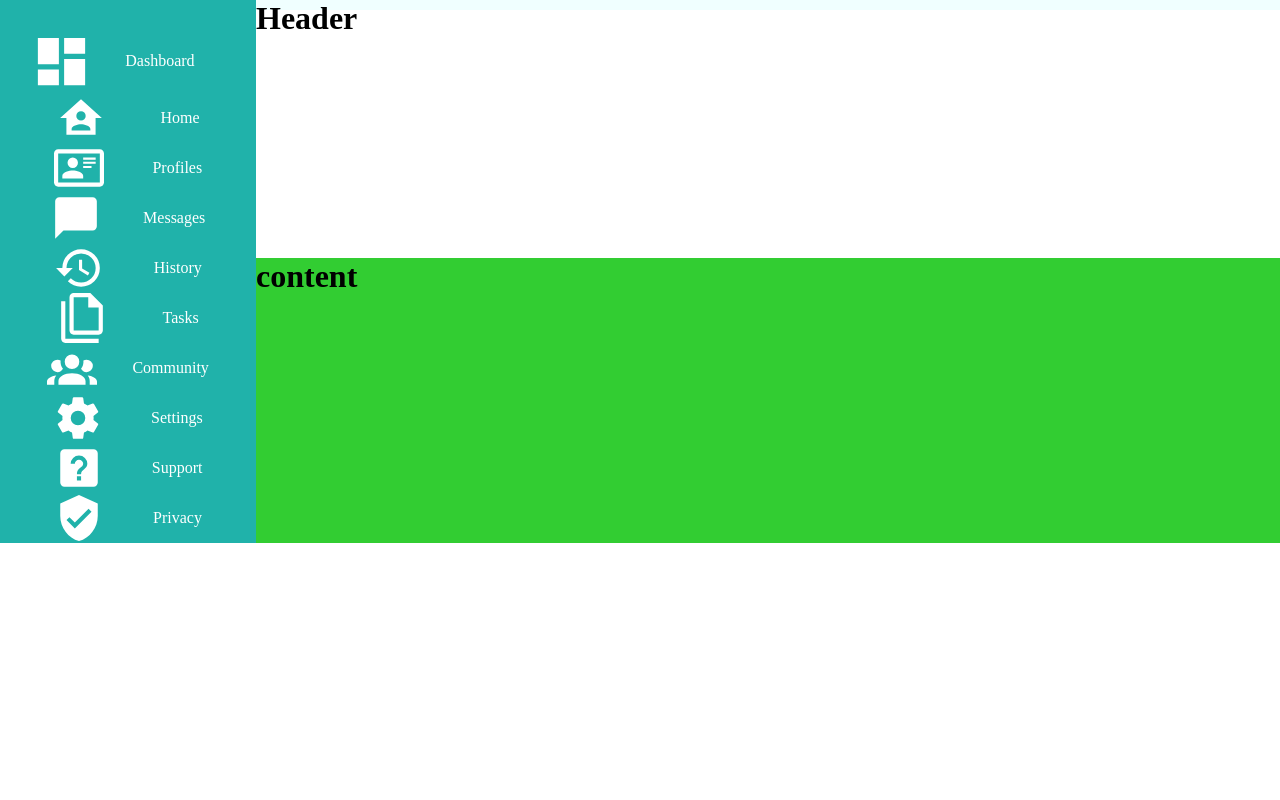
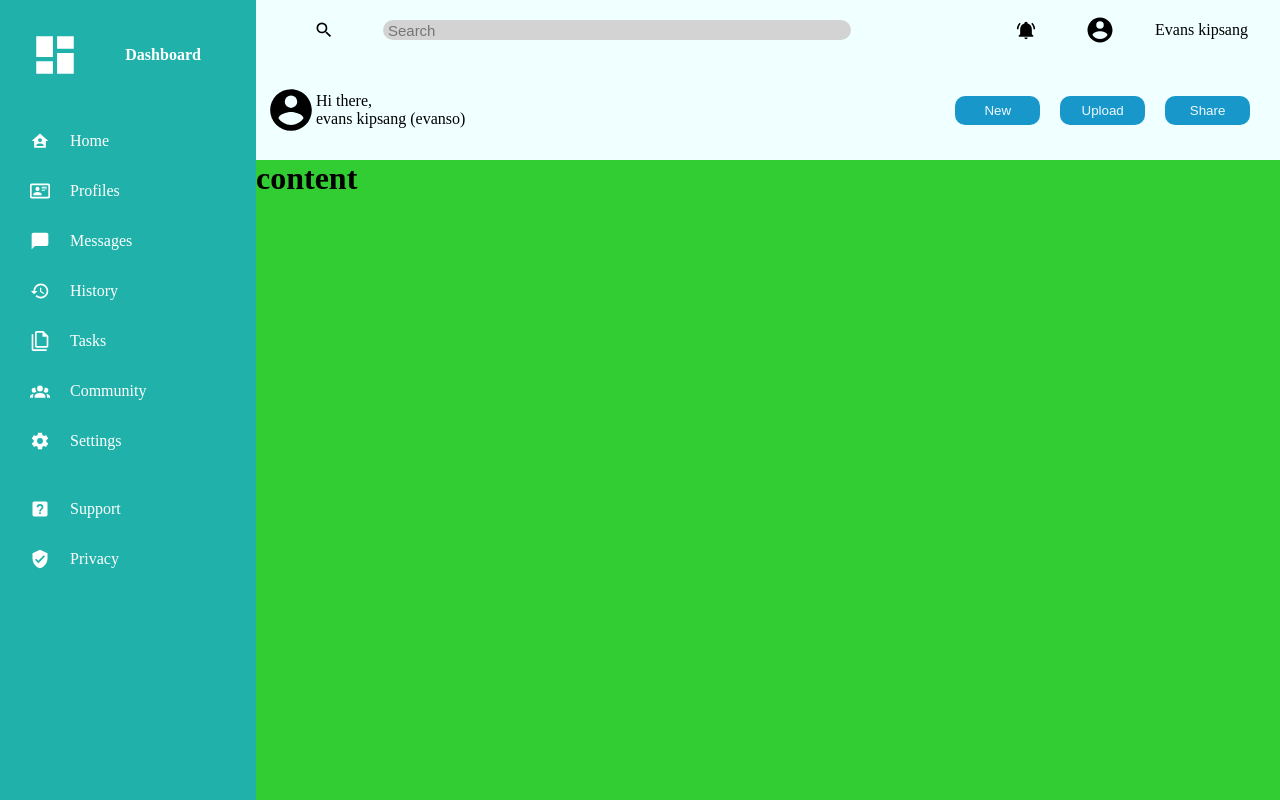
Before and after one commit to kipsangevans/The-admin-dashboard-, a plain HTML site: page index.html in a window 1280 px wide. Drawn offline with Linux system fonts and the light colour scheme.

Commit message:
finished header

```diff
--- a/index.html
+++ b/index.html
@@ -8,16 +8,15 @@
 </head>
 <body>
     <div class="container">
-        <div class="header">
-            <h1>Header</h1>
-        </div>
+
+
         <div class="sidebar">
             <ul>
                 <p>
 
-                    <img src="assets/images/view-dashboard.svg" class="white-icon1" alt=""> Dashboard
+                    <img src="assets/images/view-dashboard.svg" class="white-icon1" alt=""> <b>Dashboard</b>
                 </p>
-
+                <br><br>
                 <li>
                     <p><img src="assets/images/home-account.svg"class="white-icon"  alt="">Home</p>
                 </li>
@@ -38,7 +37,9 @@
                 </li>
                 <li>
                     <p><img src="assets/images/cog.svg" alt="" class="white-icon">Settings</p>
+
                 </li>
+                <br>
                 <li>
                     <p><img src="assets/images/help-box.svg" alt="" class="white-icon">Support</p>
                 </li>
@@ -49,6 +50,24 @@
             </ul>
 
         </div>
+        <div class="header">
+          <div class="header-top">
+            <img src="assets/images/magnify.svg" alt="search-btn" class="search-btn">
+            <input type="text" placeholder="Search" class="search-placeholder">
+            <img src="assets/images/bell-ring.svg" alt="bell-icon" class="bell-icon">
+            <img src="assets/images/account-circle.svg" alt="profile-icon" class="profile-icon">
+            <p class="profile-name">Evans kipsang</p>
+          </div>
+            <div class="header-bottom">
+                <img src="assets/images/account-circle.svg" alt="profile-icon" class="profile-icon1">
+                <p class="header-bottom-text">Hi there,<br>evans kipsang (evanso)</p><br>
+                <button>New</button>
+                <button>Upload</button>
+                <button>Share</button>
+
+                </div>
+
+        </div>
         <div class="content">
             <h1>content</h1>
         </div>
--- a/style.css
+++ b/style.css
@@ -6,12 +6,34 @@
 .container{
     display: grid;
     grid-template-columns: 1fr 4fr;
+    grid-template-rows: 1fr 4fr;
+    height: 100vh;
+    width: 100vw;
 
 }
 .header{
     background-color: azure;
+    padding: 10px 20px 0px 10px;
+    grid-row: 1/2;
+    display: grid;
+    grid-template-rows: 1fr 2fr;
+
+
+
+}
+.header-top{
+    display: grid;
+    grid-template-columns: 1fr 5fr 1fr 0.5fr 1fr;
+    grid-auto-flow: column;
+    align-items: center;
     height: 10px;
 }
+.header-bottom{
+    display: grid;
+    grid-template-columns:0.2fr 5fr 1fr 1fr 1fr 1fr;
+    grid-auto-flow: column;
+    align-items: center;
+    }
  .sidebar{
     background-color: lightseagreen;
     grid-row: 1/3;
@@ -22,26 +44,28 @@
  .content{
     background-color: limegreen;
  }
- li img{
+ li img {
     color: white;
-    width: 50px;
+    width: 20px;
     height: 50px;
 
 
 }
 li{
     list-style-type: none;
+    justify-self: start;
 }
 p{
 
     display: grid;
     place-items: center;
     grid-auto-flow: column;
-    gap: 1px;
+    gap: 20px;
 }
 
     .white-icon {
         filter: invert(100%) brightness(100%);
+
 
     }
 
@@ -50,3 +74,43 @@ p{
         filter: invert(100%) brightness(100%);
 
     }
+
+.search-btn,.bell-icon{
+
+    border-radius: 10px;
+    height: 20px;
+    width: 20px;
+    justify-self: center;
+}
+.search-placeholder{
+    border-radius: 10px;
+    height: 20px;
+    width: 200px;
+    padding: 5px;
+    border: none;
+    background-color: lightgray;
+    color: black;
+    font-size: 15px;
+    width: 80%;
+}
+.profile-icon{
+    height: 40px;
+    width: 30px;
+
+}
+.profile-icon1{
+    height: 50px;
+    width: 50px;
+    border-radius: 50%;
+}
+p.header-bottom-text{
+    justify-self: start;
+}
+button{
+    color: aliceblue;
+    border-radius: 10px;
+    border: none;
+    padding: 7px;
+    background-color: rgb(24, 152, 202);
+    margin: 0px 10px;
+}
```
Also changed, not shown: assets/images/account-circle.svg (added), assets/images/bell-ring.svg (added), assets/images/magnify.svg (added).
